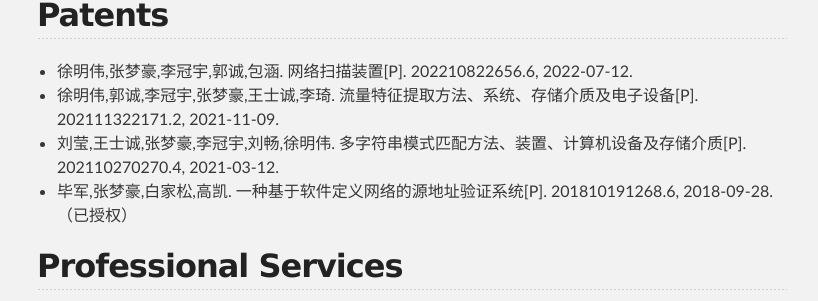
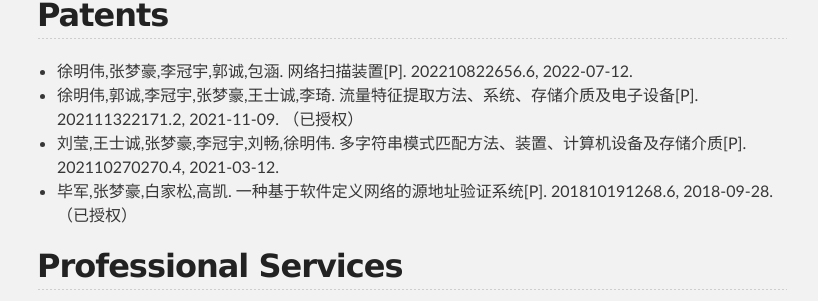
Before and after one commit to zhangmenghao/zhangmenghao.github.io, a Jekyll site: the page built from index.md, in a window 1280 px wide and 900 px high, scrolled down 2980 px. Shown: the part 175-476 px from the top of the window, without its empty margins (228-1046 px from the left). Built offline with Jekyll 4.4.1, drawn with Linux system fonts in a browser that asks for light colours.

Commit message:
Update patent

```diff
--- a/index.md
+++ b/index.md
@@ -98,7 +98,7 @@
 
 ## Patents
 * 徐明伟,张梦豪,李冠宇,郭诚,包涵. 网络扫描装置[P]. 202210822656.6, 2022-07-12.
-* 徐明伟,郭诚,李冠宇,张梦豪,王士诚,李琦. 流量特征提取方法、系统、存储介质及电子设备[P]. 202111322171.2, 2021-11-09.
+* 徐明伟,郭诚,李冠宇,张梦豪,王士诚,李琦. 流量特征提取方法、系统、存储介质及电子设备[P]. 202111322171.2, 2021-11-09. （已授权）
 * 刘莹,王士诚,张梦豪,李冠宇,刘畅,徐明伟. 多字符串模式匹配方法、装置、计算机设备及存储介质[P]. 202110270270.4, 2021-03-12.
 * 毕军,张梦豪,白家松,高凯. 一种基于软件定义网络的源地址验证系统[P]. 201810191268.6, 2018-09-28. （已授权）
 
```
